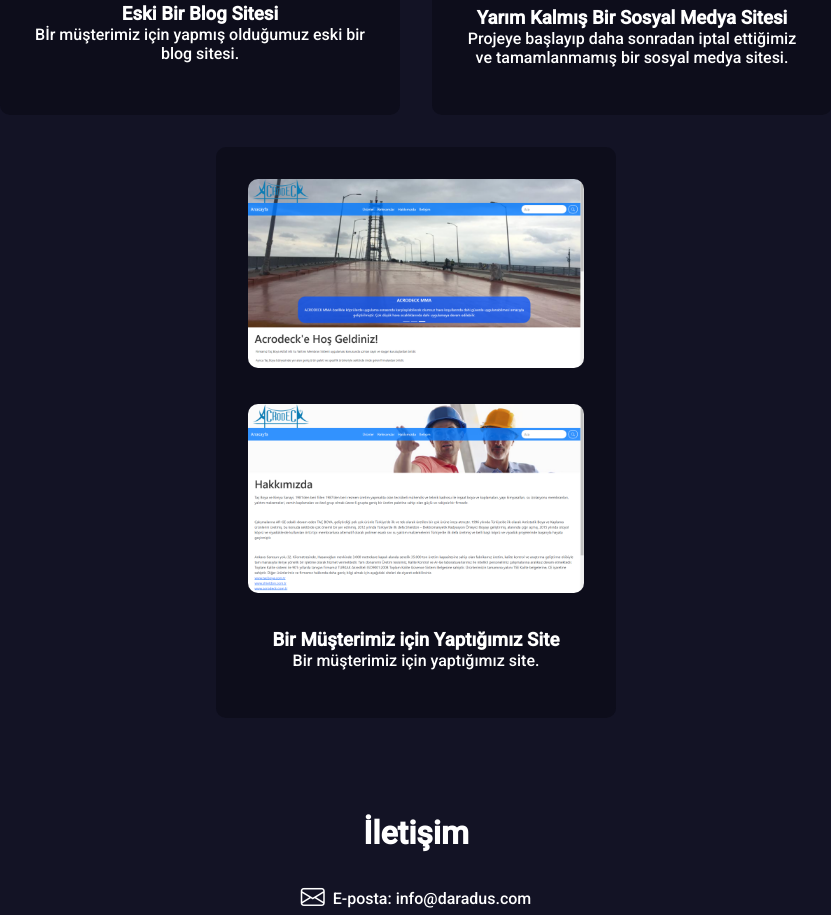
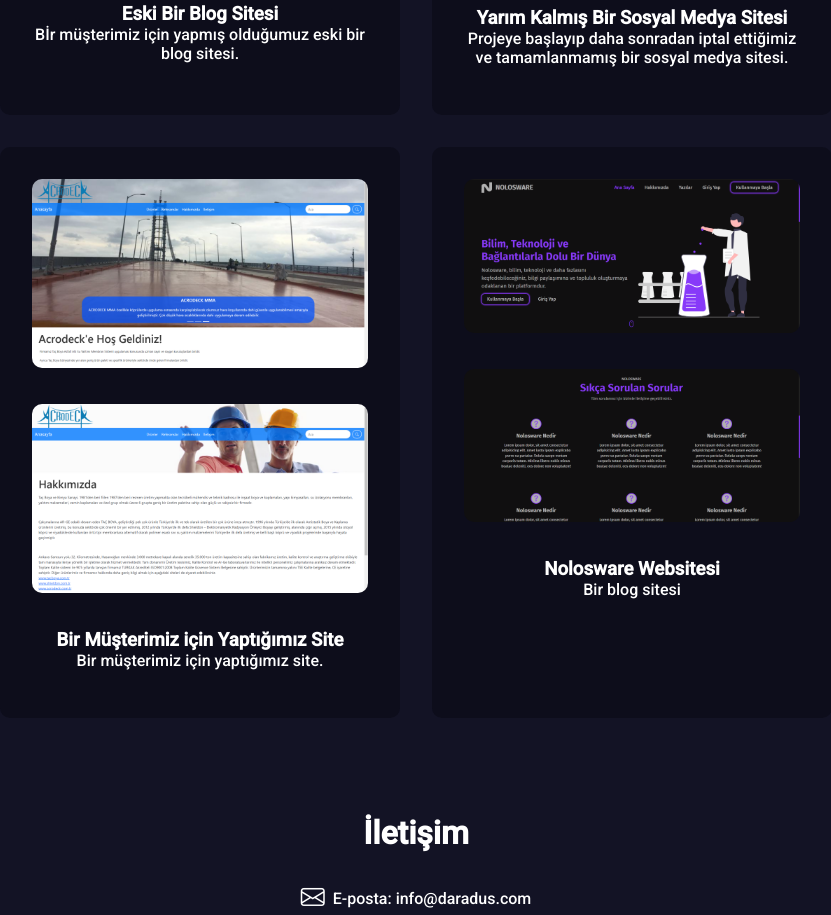
Before and after one commit to OnurKaan001/OnurKaan001.github.io, a plain HTML site: page index.html in a window 1280 px wide. Shown: the part 2322-3237 px from the top of the page, without its empty margins (224-1055 px from the left). Drawn offline with nearby package versions, Linux system fonts and the light colour scheme.

Commit message:
Update index.html

```diff
--- a/index.html
+++ b/index.html
@@ -152,10 +152,10 @@
 
             <div class="card">
                 <div class="card-image">
-                    <img src="/images/blog-1.png">
+                    <img src="/images/blog-2.png">
                 </div>
                 <div class="card-image">
-                    <img src="/images/blog-2.png">
+                    <img src="/images/blog-1.png">
                 </div>
                 <div class="card-body">
                     <h3>Eski Bir Blog Sitesi</h3>
@@ -189,6 +189,19 @@
                 </div>
             </div>
 
+            <div class="card">
+                <div class="card-image">
+                    <img src="/images/nolosware-1.png">
+                </div>
+                <div class="card-image">
+                    <img src="/images/nolosware-2.png">
+                </div>
+                <div class="card-body">
+                    <h3>Nolosware Websitesi</h3>
+                    <p>Bir blog sitesi</p>
+                </div>
+            </div>
+
 
         </div>
 
```
